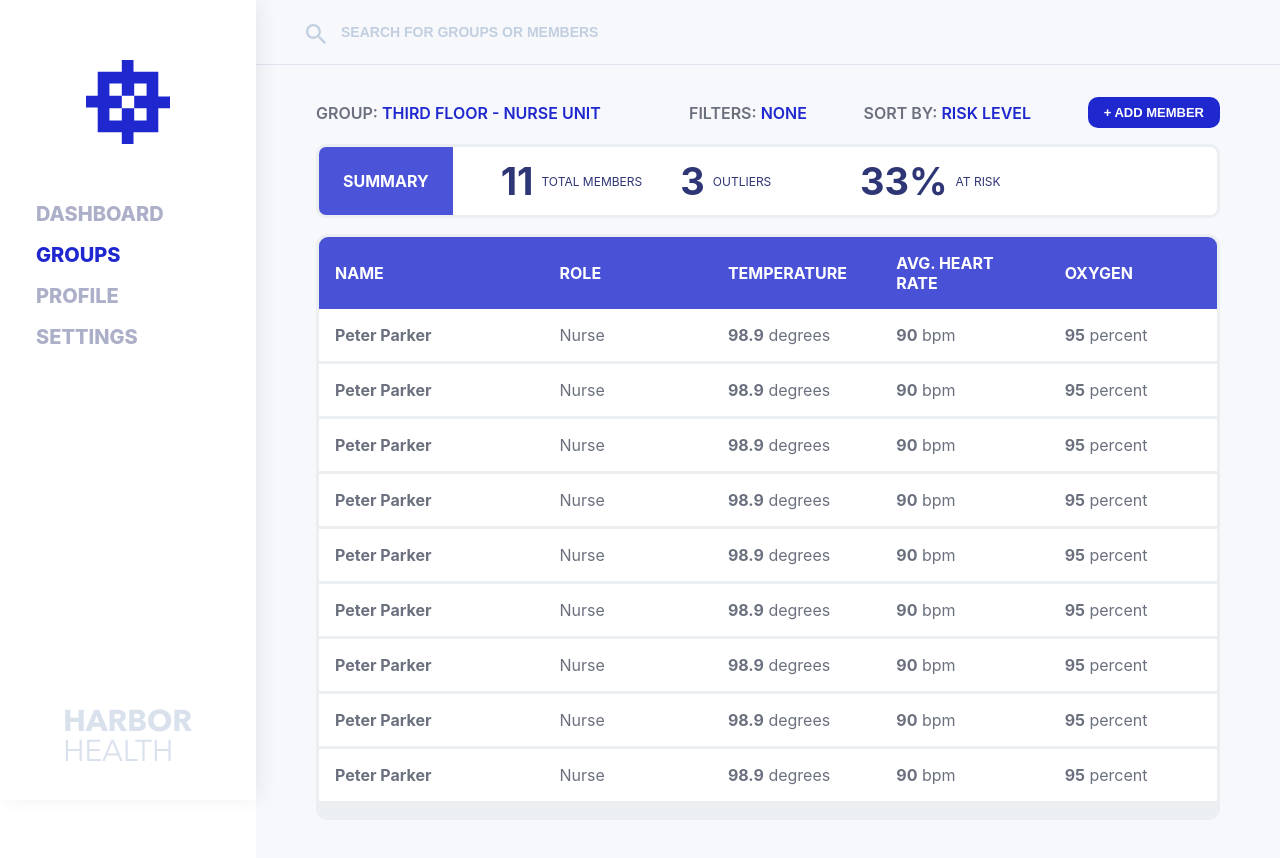
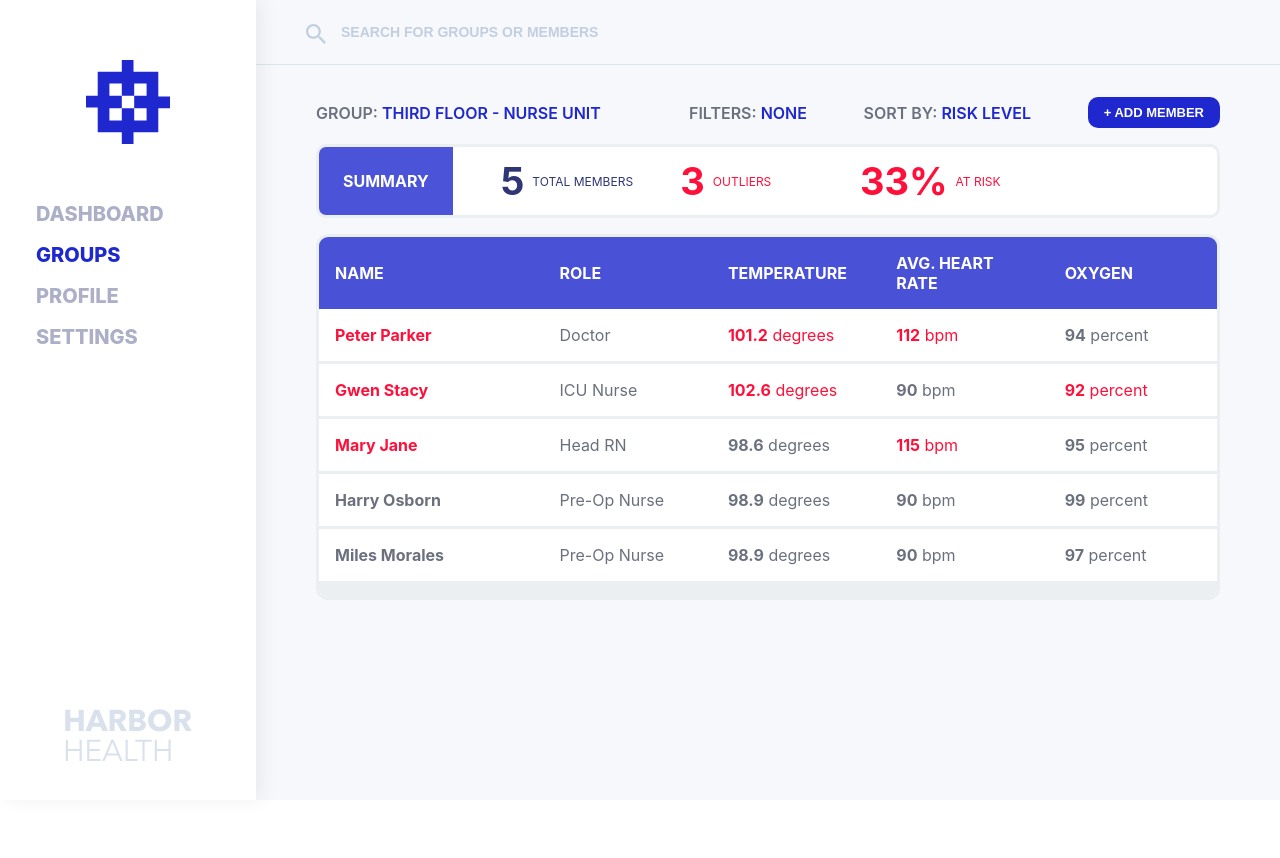
Before and after one commit to cchyung/sensehealth-frontend, a React (Create React App) app: page /groups in a window 1280 px wide. Shown: the top 858 px of the page. After the commit the page ends 800 px from the top, so only its background shows below. Built offline with nearby package versions, Linux system fonts and the light colour scheme.

Commit message:
components take props now

```diff
--- a/src/components/peopleTable.js
+++ b/src/components/peopleTable.js
@@ -1,7 +1,20 @@
 import React from 'react';
 import styled from 'styled-components';
 
-function PeopleTable() {
+function generateRows(people) {
+  return people.map(person => (
+    <PeopleRow>
+      <PeopleRowCell alert={person.temperature > 100 || person.avgHeartRate > 100 || person.oxygen <= 92}><Name>{person.name}</Name></PeopleRowCell>
+      <PeopleRowCell>{person.role}</PeopleRowCell>
+      <PeopleRowCell alert={person.temperature > 100}><Number>{person.temperature}</Number> degrees</PeopleRowCell>
+      <PeopleRowCell alert={person.avgHeartRate > 100}><Number>{person.avgHeartRate}</Number> bpm</PeopleRowCell>
+      <PeopleRowCell alert={person.oxygen <= 92}><Number>{person.oxygen}</Number> percent</PeopleRowCell>
+    </PeopleRow>
+  ))
+}
+
+function PeopleTable({ people }) {
+    const PeopleRows = generateRows(people)
     return (
         <Table>
           <TableHeaderRow>
@@ -12,77 +25,7 @@ function PeopleTable() {
             <th width="18.75%">Oxygen</th>
           </TableHeaderRow>
 
-          <PeopleRow>
-            <td><Name>Peter Parker</Name></td>
-            <td>Nurse</td>
-            <td><Number>98.9</Number> degrees</td>
-            <td><Number>90</Number> bpm</td>
-            <td><Number>95</Number> percent</td>
-          </PeopleRow>
-
-          <PeopleRow>
-            <td><Name>Peter Parker</Name></td>
-            <td>Nurse</td>
-            <td><Number>98.9</Number> degrees</td>
-            <td><Number>90</Number> bpm</td>
-            <td><Number>95</Number> percent</td>
-          </PeopleRow>
-
-          <PeopleRow>
-            <td><Name>Peter Parker</Name></td>
-            <td>Nurse</td>
-            <td><Number>98.9</Number> degrees</td>
-            <td><Number>90</Number> bpm</td>
-            <td><Number>95</Number> percent</td>
-          </PeopleRow>
-
-          <PeopleRow>
-            <td><Name>Peter Parker</Name></td>
-            <td>Nurse</td>
-            <td><Number>98.9</Number> degrees</td>
-            <td><Number>90</Number> bpm</td>
-            <td><Number>95</Number> percent</td>
-          </PeopleRow>
-
-          <PeopleRow>
-            <td><Name>Peter Parker</Name></td>
-            <td>Nurse</td>
-            <td><Number>98.9</Number> degrees</td>
-            <td><Number>90</Number> bpm</td>
-            <td><Number>95</Number> percent</td>
-          </PeopleRow>
-
-          <PeopleRow>
-            <td><Name>Peter Parker</Name></td>
-            <td>Nurse</td>
-            <td><Number>98.9</Number> degrees</td>
-            <td><Number>90</Number> bpm</td>
-            <td><Number>95</Number> percent</td>
-          </PeopleRow>
-
-          <PeopleRow>
-            <td><Name>Peter Parker</Name></td>
-            <td>Nurse</td>
-            <td><Number>98.9</Number> degrees</td>
-            <td><Number>90</Number> bpm</td>
-            <td><Number>95</Number> percent</td>
-          </PeopleRow>
-
-          <PeopleRow>
-            <td><Name>Peter Parker</Name></td>
-            <td>Nurse</td>
-            <td><Number>98.9</Number> degrees</td>
-            <td><Number>90</Number> bpm</td>
-            <td><Number>95</Number> percent</td>
-          </PeopleRow>
-
-          <PeopleRow>
-            <td><Name>Peter Parker</Name></td>
-            <td>Nurse</td>
-            <td><Number>98.9</Number> degrees</td>
-            <td><Number>90</Number> bpm</td>
-            <td><Number>95</Number> percent</td>
-          </PeopleRow>
+          {PeopleRows}
         </Table>
     );
 }
@@ -111,7 +54,6 @@ const TableHeaderRow = styled.tr`
 const PeopleRow = styled.tr`
   td {
     padding: 16px;
-    color: #6A707E;
     background: #FFFFFF;
     border-bottom: 3px solid #EBEFF2;
   }
@@ -123,6 +65,11 @@ const PeopleRow = styled.tr`
   }
 `;
 
+const PeopleRowCell = styled.td`
+  color: #6A707E;
+  ${({alert}) => alert && 'color: #FF103B;'}
+`;
+
 const Name = styled.span`
   font-weight: 700;
 `;
--- a/src/components/summary.js
+++ b/src/components/summary.js
@@ -3,7 +3,15 @@ import styled from 'styled-components';
 
 import { Row, Column } from "./grid";
 
-function Summary({ data }) {
+function Summary({ people }) {
+  let outlierCount = 0;
+
+  people.forEach(person => {
+    if (person.temperature > 100 || person.avgHeartRate > 100 || person.oxygen <= 92) {
+      outlierCount++;
+    }
+  });
+
   return (
     <Wrapper justify="flex-start" align="center">
       <Column>
@@ -12,22 +20,22 @@ function Summary({ data }) {
 
       <Column width="20%">
         <Row align="center">
-          <Stat>11</Stat>
+          <Stat>{people.length}</Stat>
           <StatLabel>Total Members</StatLabel>
         </Row>
       </Column>
 
       <Column width="20%">
         <Row align="center">
-          <Stat>3</Stat>
-          <StatLabel>Outliers</StatLabel>
+          <Stat alert>{outlierCount}</Stat>
+          <StatLabel alert>Outliers</StatLabel>
         </Row>
       </Column>
 
       <Column width="20%">
         <Row align="center">
-          <Stat>33%</Stat>
-          <StatLabel>At Risk</StatLabel>
+          <Stat alert>33%</Stat>
+          <StatLabel alert>At Risk</StatLabel>
         </Row>
       </Column>
     </Wrapper>
@@ -56,12 +64,14 @@ const Stat = styled.span`
   font-size: 38px;
   margin-right: 8px;
   color: #2F3676;
+  ${({alert}) => alert && 'color: #FF103B;'}
 `;
 
 const StatLabel = styled.span`
   text-transform: uppercase;
   font-size: 12px;
   color: #2F3676;
+  ${({alert}) => alert && 'color: #FF103B;'}
 `;
 
 export default Summary;
--- a/src/pages/groups.js
+++ b/src/pages/groups.js
@@ -4,6 +4,44 @@ import styled from 'styled-components';
 import { Menu, Main, Container, Row, Column, Search, PeopleTable, Summary } from '../components';
 
 function Groups() {
+  const mockData = [
+    {
+      name: 'Peter Parker',
+      role: 'Doctor',
+      temperature: 101.2,
+      avgHeartRate: 112,
+      oxygen: 94
+    },
+    {
+      name: 'Gwen Stacy',
+      role: 'ICU Nurse',
+      temperature: 102.6,
+      avgHeartRate: 90,
+      oxygen: 92
+    },
+    {
+      name: 'Mary Jane',
+      role: 'Head RN',
+      temperature: 98.6,
+      avgHeartRate: 115,
+      oxygen: 95
+    },
+    {
+      name: 'Harry Osborn',
+      role: 'Pre-Op Nurse',
+      temperature: 98.9,
+      avgHeartRate: 90,
+      oxygen: 99
+    },
+    {
+      name: 'Miles Morales',
+      role: 'Pre-Op Nurse',
+      temperature: 98.9,
+      avgHeartRate: 90,
+      oxygen: 97
+    },
+  ];
+
   return (
     <>
       <Menu />
@@ -19,9 +57,9 @@ function Groups() {
             <Column><Button>+ Add Member</Button></Column>
           </InfoBar>
 
-          <Summary />
+          <Summary people={mockData} />
 
-          <PeopleTable />
+          <PeopleTable people={mockData} />
         </Container>
       </Main>
     </>
```
